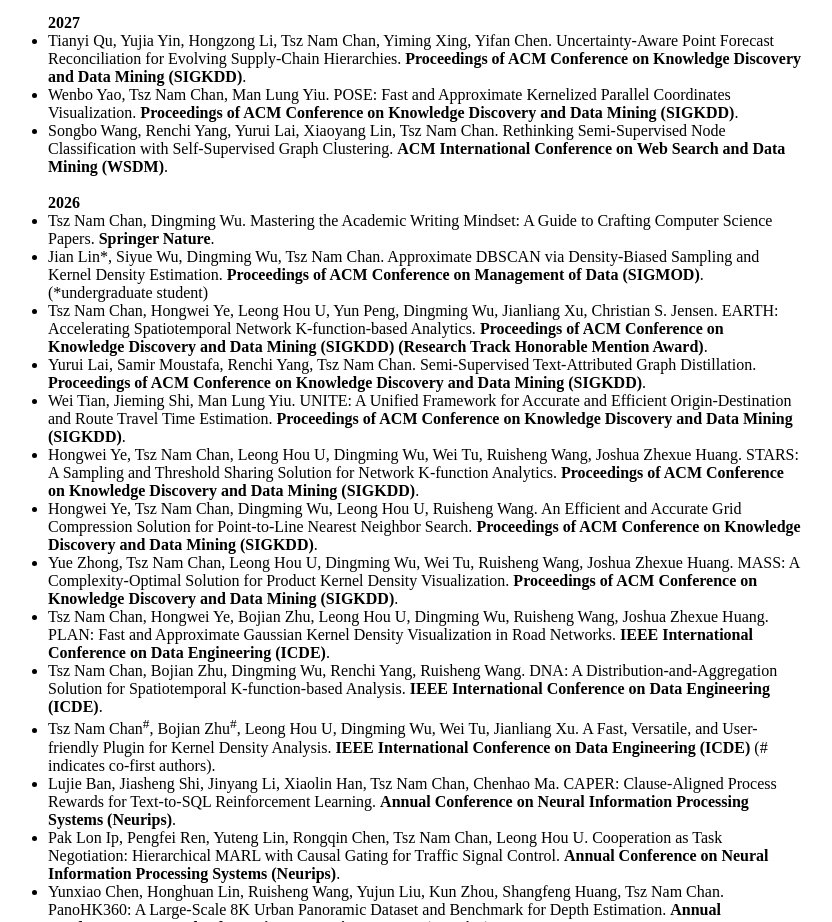
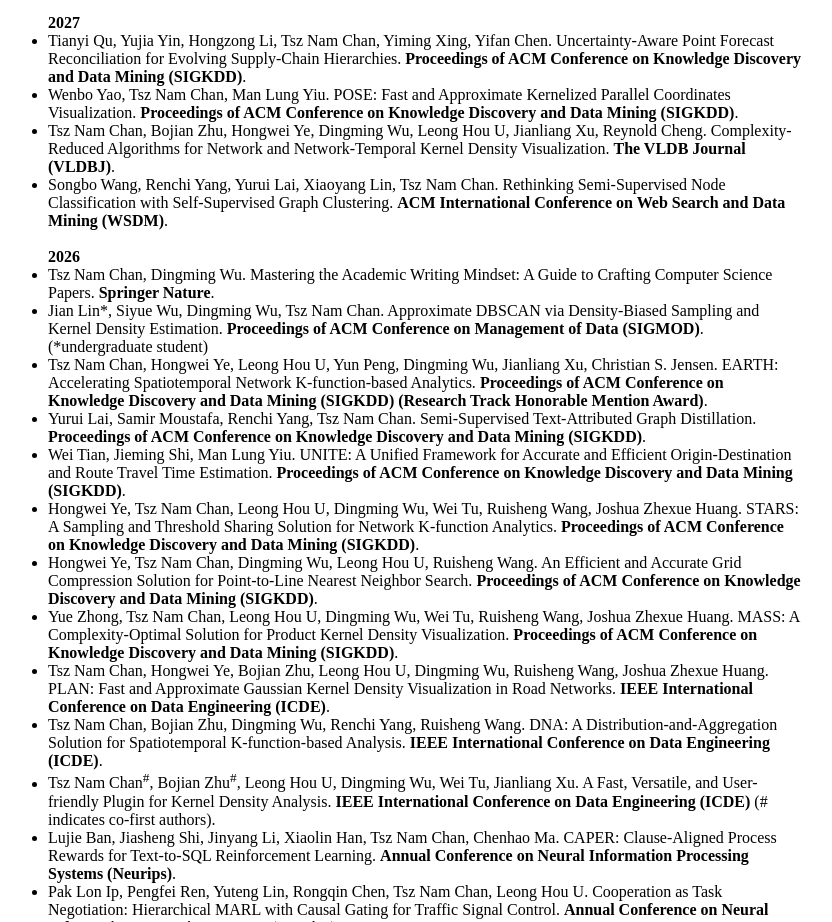
Before and after one commit to SZU-DBGroup/szu-dbgroup.github.io, a plain HTML site: page index.html in a window 1280 px wide. Shown: the part 1504-2426 px from the top of the page, without its empty margins (3-835 px from the left). Drawn offline with Linux system fonts and the light colour scheme.

Commit message:
Update index.html

```diff
--- a/index.html
+++ b/index.html
@@ -216,6 +216,10 @@ edisonchan<img src="images/email.jpg" width="12" height="11">comp.hkbu.edu.hk</s
 
 				<li>
 					Wenbo Yao, Tsz Nam Chan, Man Lung Yiu. POSE: Fast and Approximate Kernelized Parallel Coordinates Visualization. <b>Proceedings of ACM Conference on Knowledge Discovery and Data Mining (SIGKDD)</b>.
+				</li>
+
+				<li>
+					Tsz Nam Chan, Bojian Zhu, Hongwei Ye, Dingming Wu, Leong Hou U, Jianliang Xu, Reynold Cheng. Complexity-Reduced Algorithms for Network and Network-Temporal Kernel Density Visualization. <b>The VLDB Journal (VLDBJ)</b>.
 				</li>
 
 				<li>
```
